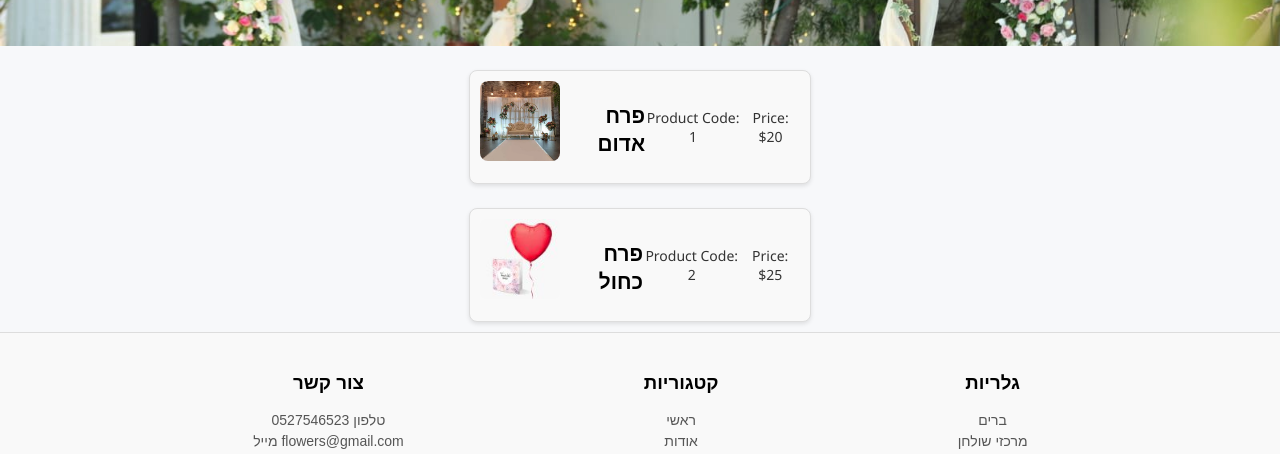
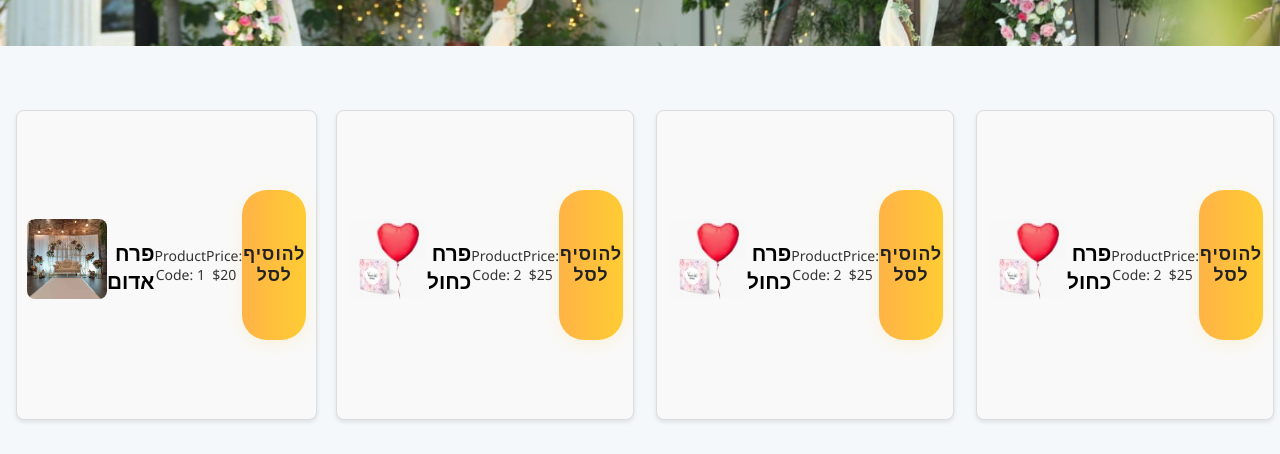
Before and after one commit to AyalaGoldberg/ReactProject, a React (Create React App) app in the folder flowers/: page / in a window 1280 px wide. Shown: the part 492-946 px from the top of the page. Built offline with nearby package versions, Linux system fonts and the light colour scheme.

Commit message:
look at it

```diff
--- a/flowers/src/App.js
+++ b/flowers/src/App.js
@@ -91,6 +91,42 @@ function App() {
       description: 'פרח יפהפה בצבע כחול.',
       price: 25,
       image: img2,
+    },{
+      id: 2,
+      name: 'פרח כחול',
+      description: 'פרח יפהפה בצבע כחול.',
+      price: 25,
+      image: img2,
+    },{
+      id: 2,
+      name: 'פרח כחול',
+      description: 'פרח יפהפה בצבע כחול.',
+      price: 25,
+      image: img2,
+    },{
+      id: 2,
+      name: 'פרח כחול',
+      description: 'פרח יפהפה בצבע כחול.',
+      price: 25,
+      image: img2,
+    },{
+      id: 2,
+      name: 'פרח כחול',
+      description: 'פרח יפהפה בצבע כחול.',
+      price: 25,
+      image: img2,
+    },{
+      id: 2,
+      name: 'פרח כחול',
+      description: 'פרח יפהפה בצבע כחול.',
+      price: 25,
+      image: img2,
+    },{
+      id: 2,
+      name: 'פרח כחול',
+      description: 'פרח יפהפה בצבע כחול.',
+      price: 25,
+      image: img2,
     },
     // הוסף מוצרים נוספים כאן
   ];
--- /dev/null
+++ b/flowers/src/components/ChooseProduct.css
@@ -0,0 +1,53 @@
+button.add-to-cart-btn {
+    background: linear-gradient(90deg, #ffb347 0%, #ffcc33 100%);
+    color: #222;
+    border: none;
+    border-radius: 25px;
+    padding: 12px 32px;
+    font-size: 1.1rem;
+    font-weight: bold;
+    cursor: pointer;
+    box-shadow: 0 4px 16px rgba(255, 204, 51, 0.15);
+    transition: background 0.3s, transform 0.2s, box-shadow 0.2s;
+    outline: none;
+    letter-spacing: 1px;
+    margin: 10px 0;
+}
+
+button.add-to-cart-btn:hover,
+button.add-to-cart-btn:focus {
+    background: linear-gradient(90deg, #ffcc33 0%, #ffb347 100%);
+    color: #fff;
+    transform: translateY(-2px) scale(1.04);
+    box-shadow: 0 8px 24px rgba(255, 204, 51, 0.25);
+}
+
+button.add-to-cart-btn:active {
+    background: #ffb347;
+    color: #fff;
+    transform: scale(0.98);
+}
+
+.cart-toast {
+    position: fixed;
+    bottom: 40px;
+    left: 50%;
+    transform: translateX(-50%);
+    background: #1976d2;
+    color: #fff;
+    padding: 14px 32px;
+    border-radius: 30px;
+    font-size: 1.1rem;
+    font-weight: bold;
+    box-shadow: 0 4px 24px rgba(25, 118, 210, 0.18);
+    z-index: 9999;
+    animation: fadeInOut 2s;
+    pointer-events: none;
+}
+
+@keyframes fadeInOut {
+    0% { opacity: 0; transform: translateX(-50%) translateY(20px);}
+    10% { opacity: 1; transform: translateX(-50%) translateY(0);}
+    90% { opacity: 1; transform: translateX(-50%) translateY(0);}
+    100% { opacity: 0; transform: translateX(-50%) translateY(20px);}
+}
--- a/flowers/src/components/ChooseProduct.js
+++ b/flowers/src/components/ChooseProduct.js
@@ -1,15 +1,29 @@
 import { useCart } from "./shoppingCart/CartOntext";
 import { updateAmount } from "./shoppingCart/CartSlice";
+import './ChooseProduct.css';
+import React, { useState } from 'react';
 
 export default function ChooseProduct({ product }) {
     const { addToCart } = useCart();
+    const [showMsg, setShowMsg] = useState(false);
+
+    const handleAdd = () => {
+        addToCart(product);
+        updateAmount(product.id, product.quantity);
+        setShowMsg(true);
+        setTimeout(() => setShowMsg(false), 2000);
+    };
 
     return (
-        <button onClick={() => {
-            addToCart(product);
-            updateAmount(product.id, product.quantity); // השתמש ב-quantity במקום amount
-        }}>
-            להוסיף לסל
-        </button>
+        <>
+            <button className="add-to-cart-btn" onClick={handleAdd}>
+                להוסיף לסל
+            </button>
+            {showMsg && (
+                <div className="cart-toast">
+                    המוצר נוסף לעגלה!
+                </div>
+            )}
+        </>
     );
 }
--- /dev/null
+++ b/flowers/src/components/Galerry.css
@@ -0,0 +1,20 @@
+.gallery-container {
+    display: grid;
+    grid-template-columns: repeat(auto-fit, minmax(260px, 1fr));
+    gap: 32px;
+    padding: 40px 16px;
+    justify-items: center;
+    align-items: stretch;
+    background: #f5f8fa;
+    min-height: 100vh;
+    width: 100%;
+    box-sizing: border-box;
+}
+
+@media (max-width: 700px) {
+    .gallery-container {
+        grid-template-columns: 1fr;
+        gap: 18px;
+        padding: 18px 4px;
+    }
+}
--- a/flowers/src/components/Galerry.js
+++ b/flowers/src/components/Galerry.js
@@ -1,9 +1,10 @@
 import React from 'react';
 import Product from './Product';
+import './Galerry.css';
 
 export default function Gallery({ products }) {
   return (
-    <div>
+    <div className="gallery-container">
       {products.map(product => (
         <Product
           key={product.id}
--- a/flowers/src/components/Product.js
+++ b/flowers/src/components/Product.js
@@ -1,5 +1,6 @@
 import React, { useState } from "react";
 import Modal from 'react-modal';
+import ChooseProduct from "./ChooseProduct";
 
 Modal.setAppElement('#root'); // חשוב למניעת אזהרות
 
@@ -22,6 +23,8 @@ function Product({ image, price, code, type, product, addToCart }) {
         <h2>{type}</h2>
         <p>Product Code: {code}</p>
         <p>Price: ${price}</p>
+
+        <ChooseProduct product={product}></ChooseProduct>
 
         <Modal isOpen={isModalOpen} onRequestClose={closeModal} contentLabel="Product Details">
           <h2>{product.name}</h2>
--- a/flowers/src/components/shoppingCart/CartOntext.js
+++ b/flowers/src/components/shoppingCart/CartOntext.js
@@ -6,8 +6,10 @@ export function CartProvider({children}) {
     const removeItem = (id) => {
         const updatedProducts = productsForBuying.filter((item) => item.id !== id);
         setProductsForBuying(updatedProducts);
+        alert("המוצר הוסר מהעגלה");
     }
     const addToCart = (product) => {
+        // if(!product) return;
         const quantityToAdd = product.quantity || 1;
         const existingProduct = productsForBuying.find(item => item.id === product.id);
         if (existingProduct) {
@@ -19,7 +21,7 @@ export function CartProvider({children}) {
         }
     }
     return (
-        <CartContext.Provider value={{ productsForBuying, addToCart }}>
+        <CartContext.Provider value={{ productsForBuying, addToCart ,removeItem}}>
             {children}
         </CartContext.Provider>
     );
--- a/flowers/src/components/shoppingCart/PaymentDetails.js
+++ b/flowers/src/components/shoppingCart/PaymentDetails.js
@@ -1,8 +1,11 @@
+import { Navigate } from 'react-router-dom';
 import './PaymentDetails.css';
 import React, { useState } from 'react';
+import { useNavigate } from 'react-router-dom';
 
 export default function PaymentDetails() {
     const [processingStep, setProcessingStep] = useState(0);
+    const navigate = useNavigate(); // הוסף שורה זו
 
     const handleSubmit = (e) => {
         e.preventDefault();
@@ -11,7 +14,10 @@ export default function PaymentDetails() {
             setProcessingStep(2); // מתבצע תשלום
             setTimeout(() => {
                 setProcessingStep(0);
-                alert("תשלום בוצע בהצלחה");
+                setTimeout(() => {
+                    alert("התשלום בוצע בהצלחה! תודה על רכישתך.");
+                    navigate("/"); // השתמש ב-hook
+                }, 100); // השהיה קצרה כדי לאפשר לרנדר להסתיים
             }, 3000); // 3 שניות
         }, 4000); // 4 שניות
     };
```
